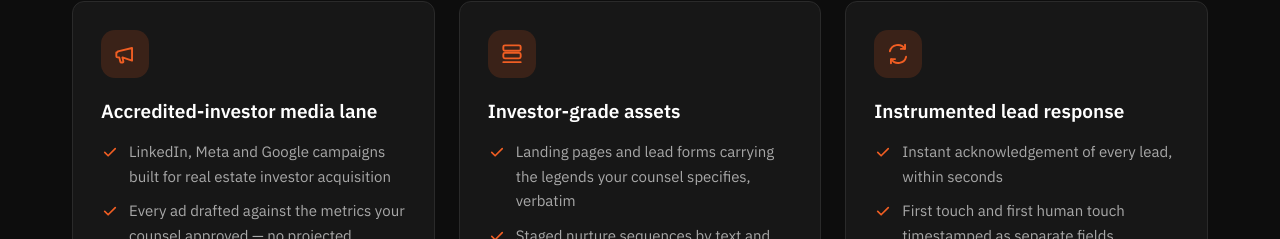
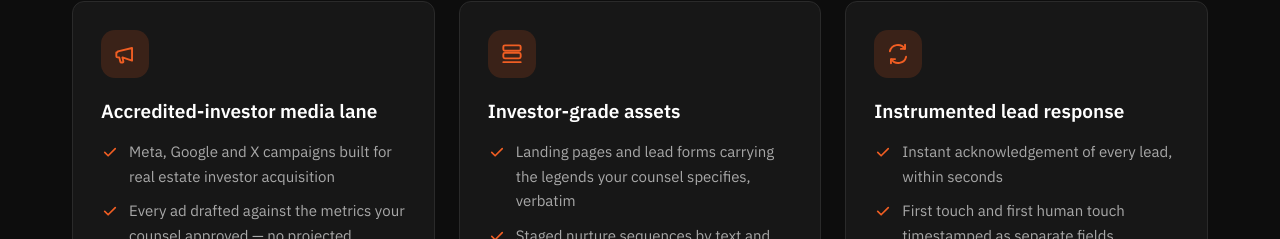
Before and after one commit to cj-real-estate/ASCENT, a Next.js app: page /sponsors in a window 1280 px wide. Shown: the part 4362-4601 px from the top of the page. Built offline with nearby package versions, Linux system fonts and the light colour scheme.

Commit message:
Sponsor page: list Meta, Google and X as the media channels, not LinkedIn
Co-Authored-By: Claude Opus 5.5 <noreply@anthropic.com>
Claude-Session: https://claude.ai/code/session_01Be27PrYBbAb4oZRm6Spg1e

```diff
--- a/content/verticals/sponsors.ts
+++ b/content/verticals/sponsors.ts
@@ -698,7 +698,7 @@ export const sponsorsPage: SponsorPageContent = {
         icon: "megaphone",
         title: "Accredited-investor media lane",
         bullets: [
-          "LinkedIn, Meta and Google campaigns built for real estate investor acquisition",
+          "Meta, Google and X campaigns built for real estate investor acquisition",
           "Every ad drafted against the metrics your counsel approved — no projected returns, no manufactured urgency",
           "Media billed by the platform to your own account; never held, advanced or marked up",
         ],
@@ -762,7 +762,7 @@ export const sponsorsPage: SponsorPageContent = {
     eyebrow: "ASCENT AT A GLANCE",
     h2: "What Ascent is, in one paragraph.",
     definition:
-      "Ascent is a flat-fee investor acquisition firm for U.S. real estate syndicators and private real estate fund sponsors raising under Rule 506(c). It runs counsel-approved paid media on LinkedIn, Meta and Google, instrumented lead response, and a live, scripted appointment setter who calls every inbound investor lead as the sponsor — and reports one primary number, cost per appointment held. Ascent is not a broker-dealer, finder or placement agent, never verifies accredited status, and takes nothing tied to capital raised.",
+      "Ascent is a flat-fee investor acquisition firm for U.S. real estate syndicators and private real estate fund sponsors raising under Rule 506(c). It runs counsel-approved paid media on Meta, Google and X, instrumented lead response, and a live, scripted appointment setter who calls every inbound investor lead as the sponsor — and reports one primary number, cost per appointment held. Ascent is not a broker-dealer, finder or placement agent, never verifies accredited status, and takes nothing tied to capital raised.",
     facts: [
       { label: "Serves", value: "U.S. real estate sponsors — multifamily, industrial, self-storage, build-to-rent, opportunity zone, real estate credit" },
       { label: "Offerings", value: "Rule 506(c) and Regulation A+ only. Never 506(b)" },
--- a/src/lib/schema.ts
+++ b/src/lib/schema.ts
@@ -78,7 +78,7 @@ function organization(
     knowsAbout: [
       "Investor acquisition for real estate syndications and private real estate funds",
       "Regulation D Rule 506(c) general solicitation",
-      "Accredited investor lead generation on LinkedIn, Meta and Google",
+      "Accredited investor lead generation on Meta, Google and X",
       "Investor lead response and appointment setting",
       "Cost per appointment held",
     ],
```
